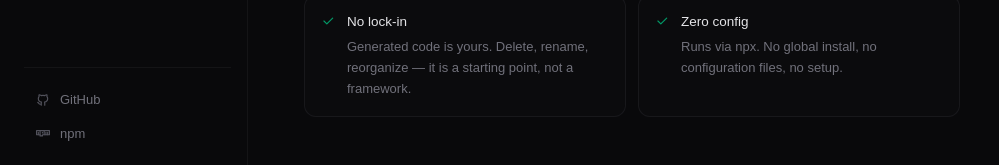
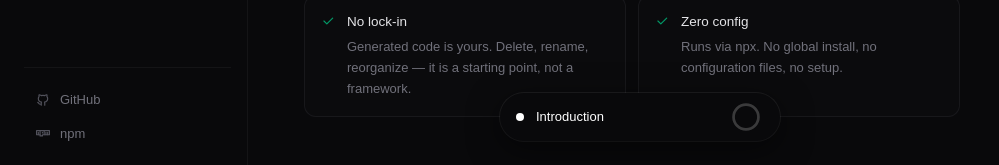
Before and after one commit to sahilcodexx/create-tcx-backend, a Next.js app in the folder web/: page /docs in a window 1280 px wide. Shown: the part 635-800 px from the top of the page, without its empty margins (0-999 px from the left). Built offline with nearby package versions, Linux system fonts and the light colour scheme.

Commit message:
feat: add floating nav pill with expandable menu and scroll-to functionality

```diff
--- a/web/app/docs/page.tsx
+++ b/web/app/docs/page.tsx
@@ -1,7 +1,9 @@
 "use client";
 
-import { useState, useEffect } from "react";
+import { useState, useEffect, useRef, useCallback } from "react";
 import Link from "next/link";
+import { motion, AnimatePresence } from "motion/react";
+
 import {
   IconArrowLeft,
   IconBrandGithub,
@@ -59,6 +61,215 @@ const NAV = [
 ];
 
 const ALL_IDS = NAV.flatMap((g) => g.items.map((i) => i.id));
+const ALL_LABELS: Record<string, string> = {};
+NAV.forEach((g) => g.items.forEach((i) => { ALL_LABELS[i.id] = i.label; }));
+
+/* ─── Floating Nav Pill ────────────────────────────────────────────────────── */
+function FloatingNavPill({
+  active,
+  progress,
+  scrollTo,
+}: {
+  active: string;
+  progress: number;
+  scrollTo: (id: string) => void;
+}) {
+  const [expanded, setExpanded] = useState(false);
+  const pillRef = useRef<HTMLElement>(null);
+  const circumference = 2 * Math.PI * 16; // r=16
+  const offset = circumference - progress * circumference;
+
+  // Close on outside click
+  useEffect(() => {
+    if (!expanded) return;
+    const handleClick = (e: MouseEvent) => {
+      if (pillRef.current && !pillRef.current.contains(e.target as Node)) {
+        setExpanded(false);
+      }
+    };
+    document.addEventListener("mousedown", handleClick);
+    return () => document.removeEventListener("mousedown", handleClick);
+  }, [expanded]);
+
+  // Close on scroll
+  useEffect(() => {
+    if (!expanded) return;
+    const close = () => setExpanded(false);
+    window.addEventListener("scroll", close, { passive: true });
+    return () => window.removeEventListener("scroll", close);
+  }, [expanded]);
+
+  const allItems = NAV.flatMap((g) => g.items);
+
+  return (
+    <motion.nav
+      ref={pillRef}
+      layout
+      onClick={() => !expanded && setExpanded(true)}
+      className="fixed bottom-6 left-1/2 -translate-x-1/2 cursor-pointer z-[100] max-w-[calc(100vw-2rem)] sm:max-w-none"
+      style={{
+        background: "#09090B",
+        boxShadow:
+          "0 8px 32px rgba(0,0,0,0.5), 0 0 0 1px rgba(255,255,255,0.08)",
+        overflow: "hidden",
+      }}
+      animate={{
+        width: expanded ? 320 : 280,
+        height: expanded ? "auto" : 48,
+        borderRadius: expanded ? 20 : 30,
+      }}
+      transition={{ type: "spring", damping: 28, stiffness: 350 }}
+    >
+      <AnimatePresence mode="wait">
+        {expanded ? (
+          /* ── Expanded state: full section list ── */
+          <motion.div
+            key="expanded"
+            initial={{ opacity: 0 }}
+            animate={{ opacity: 1 }}
+            exit={{ opacity: 0 }}
+            transition={{ duration: 0.15 }}
+            className="p-2"
+          >
+            {NAV.map((group) => (
+              <div key={group.group} className="mb-1 last:mb-0">
+                <p className="px-3 pt-2 pb-1 text-[10px] font-semibold tracking-widest text-zinc-600 uppercase">
+                  {group.group}
+                </p>
+                {group.items.map(({ id, label, icon }) => (
+                  <button
+                    key={id}
+                    onClick={(e) => {
+                      e.stopPropagation();
+                      scrollTo(id);
+                      setExpanded(false);
+                    }}
+                    className={`flex items-center gap-2.5 w-full px-3 py-2 rounded-xl text-[13px] font-medium transition-all ${
+                      active === id
+                        ? "bg-white/10 text-white"
+                        : "text-zinc-500 hover:text-zinc-200 hover:bg-white/5"
+                    }`}
+                  >
+                    <span
+                      className={`shrink-0 ${
+                        active === id ? "text-white" : "text-zinc-600"
+                      }`}
+                    >
+                      {icon}
+                    </span>
+                    {label}
+                    {active === id && (
+                      <span className="ml-auto size-1.5 rounded-full bg-white" />
+                    )}
+                  </button>
+                ))}
+              </div>
+            ))}
+
+            {/* Collapse bar */}
+            <button
+              onClick={(e) => {
+                e.stopPropagation();
+                setExpanded(false);
+              }}
+              className="flex items-center justify-center w-full mt-1 py-2 rounded-xl text-zinc-600 hover:text-zinc-300 hover:bg-white/5 transition-colors"
+            >
+              <svg
+                width="16"
+                height="16"
+                viewBox="0 0 24 24"
+                fill="none"
+                stroke="currentColor"
+                strokeWidth="2"
+                strokeLinecap="round"
+                strokeLinejoin="round"
+              >
+                <polyline points="18 15 12 9 6 15" />
+              </svg>
+            </button>
+          </motion.div>
+        ) : (
+          /* ── Collapsed state: single pill ── */
+          <motion.div
+            key="collapsed"
+            initial={{ opacity: 0 }}
+            animate={{ opacity: 1 }}
+            exit={{ opacity: 0 }}
+            transition={{ duration: 0.15 }}
+            className="relative w-full flex items-center justify-center"
+            style={{ height: 48 }}
+          >
+            <div
+              className="flex w-full items-center justify-between gap-3 px-4"
+              style={{ height: "auto" }}
+            >
+              <div className="flex flex-1 items-center gap-3 overflow-hidden justify-center min-w-0">
+                {/* Pulsing dot */}
+                <div className="relative size-2 shrink-0">
+                  <span className="absolute inset-0 rounded-full bg-white animate-ping opacity-40" />
+                  <span className="relative block size-2 rounded-full bg-white" />
+                </div>
+
+                {/* Section name with vertical slide */}
+                <div className="relative h-5 flex-1 min-w-0 overflow-hidden">
+                  <AnimatePresence mode="popLayout">
+                    <motion.div
+                      key={active}
+                      initial={{ y: 20, opacity: 0 }}
+                      animate={{ y: 0, opacity: 1 }}
+                      exit={{ y: -20, opacity: 0 }}
+                      transition={{
+                        duration: 0.3,
+                        ease: [0.25, 0.1, 0.25, 1],
+                      }}
+                      className="flex h-5 items-center text-[13px] font-medium text-white min-w-0"
+                    >
+                      <span className="truncate block w-full">
+                        {ALL_LABELS[active] ?? active}
+                      </span>
+                    </motion.div>
+                  </AnimatePresence>
+                </div>
+              </div>
+
+              {/* Circular progress ring */}
+              <div className="relative size-7 shrink-0 mr-1">
+                <svg
+                  className="size-full -rotate-90"
+                  viewBox="0 0 36 36"
+                  xmlns="http://www.w3.org/2000/svg"
+                >
+                  <circle
+                    cx="18"
+                    cy="18"
+                    r="16"
+                    fill="none"
+                    className="stroke-current text-white/20"
+                    strokeWidth="3.5"
+                  />
+                  <circle
+                    cx="18"
+                    cy="18"
+                    r="16"
+                    fill="none"
+                    className="stroke-current text-white"
+                    strokeWidth="3.5"
+                    strokeDasharray={circumference}
+                    strokeLinecap="round"
+                    strokeDashoffset={offset}
+                    style={{
+                      transition: "stroke-dashoffset 0.15s ease-out",
+                    }}
+                  />
+                </svg>
+              </div>
+            </div>
+          </motion.div>
+        )}
+      </AnimatePresence>
+    </motion.nav>
+  );
+}
 
 /* ─── Components ──────────────────────────────────────────────────────────── */
 function CopyButton({ code }: { code: string }) {
@@ -249,6 +460,22 @@ function Sidebar({ active, scrollTo }: { active: string; scrollTo: (id: string)
 export default function DocsPage() {
   const [active, setActive] = useState("introduction");
   const [mobileOpen, setMobileOpen] = useState(false);
+  const [scrollProgress, setScrollProgress] = useState(0);
+
+  // Track scroll progress for the circular indicator
+  const handleScroll = useCallback(() => {
+    const scrollTop = window.scrollY;
+    const docHeight = document.documentElement.scrollHeight - window.innerHeight;
+    if (docHeight > 0) {
+      setScrollProgress(Math.min(scrollTop / docHeight, 1));
+    }
+  }, []);
+
+  useEffect(() => {
+    window.addEventListener("scroll", handleScroll, { passive: true });
+    handleScroll();
+    return () => window.removeEventListener("scroll", handleScroll);
+  }, [handleScroll]);
 
   useEffect(() => {
     const obs: IntersectionObserver[] = [];
@@ -731,6 +958,9 @@ CMD ["node", "dist/server.js"]`} />
 
         </main>
       </div>
+
+      {/* Floating bottom nav pill */}
+      <FloatingNavPill active={active} progress={scrollProgress} scrollTo={scrollTo} />
     </div>
   );
 }
```
